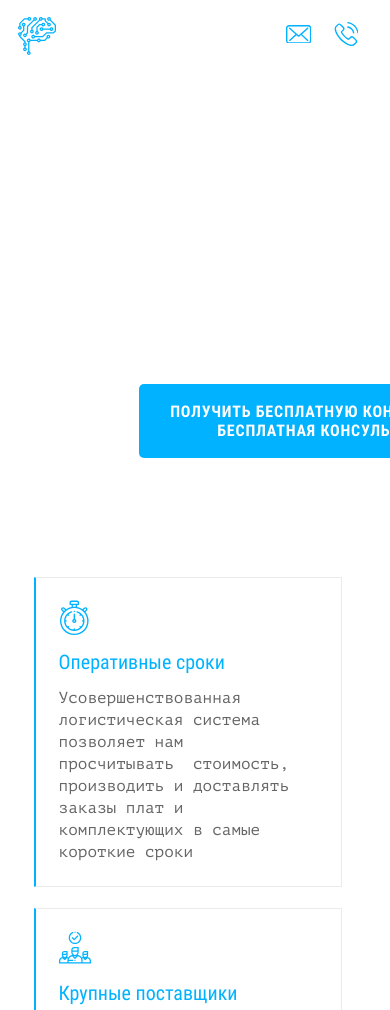
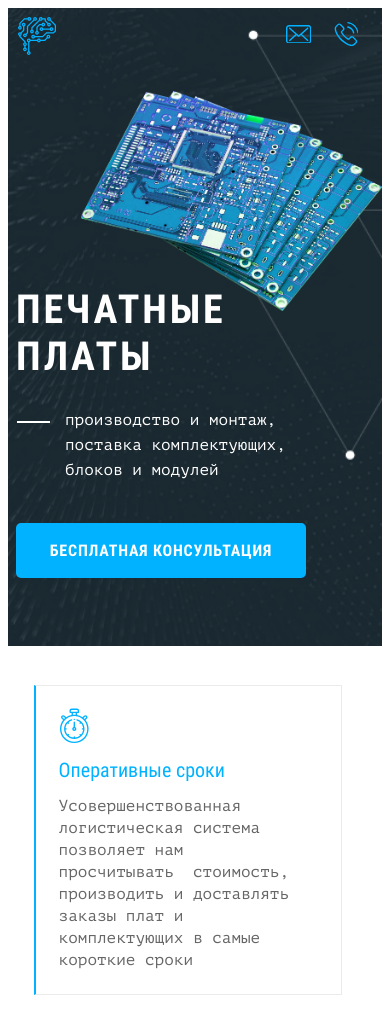
Before and after one commit to RickVoynich/SmartDevice, a plain HTML site: page build/index.html in a window 390 px wide. Shown: the top 1010 px of the page. Drawn offline with nearby package versions, Linux system fonts and the light colour scheme; files that its build step writes are made by us from their sources.

Commit message:
Добавляет стили: главный экран
Мобильная версия и мелкие правки

```diff
--- a/source/sass/blocks/promo.scss
+++ b/source/sass/blocks/promo.scss
@@ -3,20 +3,13 @@
   position: relative;
   display: flex;
   flex-direction: row;
-  padding-bottom: 273px;
-}
-
-.promo__bg-img {
-  position: absolute;
-  display: block;
-  width: 100%;
-  height: 870px;
+  padding-top: 83px;
+  padding-bottom: 274px;
+  background-color: $darkblue;
+  background-image: url("../../img/bg-promo-desktop.png");
+  background-position: center center;
+  background-size: cover;
   background-repeat: no-repeat;
-  background-size: cover;
-  left: 0;
-  top: -83px;
-  background-color: $darkblue;
-  background-image: url("../../img/bg-promo-desktop.jpg");
   z-index: -10;
 }
 
@@ -25,15 +18,33 @@
   margin: 0 auto;
   display: flex;
   flex-direction: column;
-  max-width: 740px;
+  width: 100%;
+  max-width: 1422px;
+  z-index: 1;
+
+  &::before {
+    position: absolute;
+    display: block;
+    content: "";
+    background-image: url("../../img/pcboard-desktop.png");
+    background-repeat: no-repeat;
+    background-position: center center;
+    background-size: cover;
+    width: 705px;
+    height: 515px;
+    z-index: -2;
+    top: 33%;
+    right: -5%;
+  }
 }
 
 .promo__title {
-  width: 718px;
+  width: 720px;
   margin: 0;
-  padding-top: 224px;
-  margin-left: 127px;
-  @extend %roboto-condensed-bold;
+  padding-top: 223px;
+  font-family: "Roboto Condensed", sans-serif;
+  font-style: normal;
+  font-weight: bold;
   font-size: 80px;
   line-height: 94px;
   letter-spacing: 0.07em;
@@ -42,14 +53,15 @@
 }
 
 .promo__text {
-  width: 670px;
-  @extend %pt-mono-normal;
+  width: 720px;
+  font-family: "PT Mono", monospace;
+  font-style: normal;
+  font-weight: normal;
   font-size: 22px;
   line-height: 34px;
   color: $white;
-  margin-top: 27px;
-  margin-left: 164px;
-  padding-left: 60px;
+  margin-top: 28px;
+  padding-left: 97px;
   position: relative;
 
   &::before {
@@ -58,7 +70,7 @@
     display: block;
     width: 66px;
     height: 3px;
-    left: -34px;
+    left: 4px;
     top: 16px;
     background-color: $white;
   }
@@ -70,7 +82,9 @@
   color: $white;
   border-radius: 5px;
 
-  @extend %roboto-condensed-bold;
+  font-family: "Roboto Condensed", sans-serif;
+  font-style: normal;
+  font-weight: bold;
   font-size: 16px;
   line-height: 19px;
   text-align: center;
@@ -81,74 +95,63 @@
   cursor: pointer;
   padding: 18px 0;
   margin-top: 22px;
-  margin-left: 224px;
+  margin-left: 98px;
+}
+
+.promo__btn-title--mobile {
+  display: none;
 }
 
 .promo__link {
   position: absolute;
   width: 93px;
-  @extend %pt-mono-normal;
+  font-family: "PT Mono", monospace;
+  font-style: normal;
+  font-weight: normal;
   font-size: 14px;
   line-height: 16px;
   color: $white;
 
   opacity: 0.5;
   transform: rotate(-90deg);
-  left: 92px;
+  left: -35px;
   top: 643px;
-}
-
-.promo__img {
-  position: relative;
-  display: block;
-  width: 705px;
-  height: 515px;
-  top: 168px;
-  left: -53px;
-
-  // &::after {
-  //   content: "";
-  //   position: absolute;
-  //   display: block;
-  //   width: 670px;
-  //   height: 640px;
-  //   left: -8px;
-  //   bottom: 15px;
-  //   background-repeat: no-repeat;
-  //   background-image: url("../../img/polygon-promo-desk.svg");
-  //   z-index: -1;
-  // }
+  cursor: pointer;
 }
 
 @media (max-width: $tablet-width) {
   .promo {
-    padding-bottom: 80px;
-  }
-
-  .promo__bg-img {
-    top: -276px;
+    padding-bottom: 164px;
+    background-image: url("../../img/bg-promo-tablet.png");
   }
 
   .promo__wrap {
-    max-width: 770px;
+    max-width: 720px;
     padding-bottom: 0;
+
+    &::before {
+      width: 465px;
+      height: 340px;
+      top: 5%;
+      right: -32%;
+    }
   }
 
   .promo__title {
-    width: 470px;
+    width: 400px;
     margin: 0;
-    padding-top: 96px;
-    padding-left: 80px;
+    padding-top: 97px;
+    padding-left: 64px;
     font-size: 60px;
     line-height: 70px;
   }
 
   .promo__text {
-    width: 456px;
+    width: 362px;
     font-size: 18px;
     line-height: 28px;
     margin-top: 29px;
-    margin-left: 116px;
+    margin-left: 100px;
     padding-left: 15px;
 
     &::before {
@@ -161,27 +164,64 @@
   .promo__button {
     width: 379px;
     margin-top: 37px;
-    margin-left: 131px;
+    margin-left: 115px;
   }
 
-  // .promo__img {
-  //   width: 465px;
-  //   height: 340px;
-  //   right: 69px;
-  //   top: 19px;
+  .promo__link {
+    display: none;
+  }
+}
+
+@media (max-width: $mobile-width) {
+  .promo {
+    padding-bottom: 68px;
+    background-image: url("../../img/bg-promo-mobile.png");
+  }
 
 
-  //   &::after {
-  //     content: "";
-  //     position: absolute;
-  //     display: block;
-  //     width: 670px;
-  //     height: 640px;
-  //     left: -8px;
-  //     bottom: 15px;
-  //     background-repeat: no-repeat;
-  //     background-image: url("../../img/polygon-promo-desk.svg");
-  //     z-index: -1;
-  //   }
-  // }
+  .promo__wrap {
+    min-width: 320px;
+    padding: 0 8px;
+
+    &::before {
+      width: 301px;
+      height: 220px;
+      top: 0;
+      right: 0;
+    }
+  }
+
+  .promo__title {
+    width: 277px;
+    padding-top: 195px;
+    padding-left: 0;
+    font-size: 40px;
+    line-height: 47px;
+  }
+
+  .promo__text {
+    width: 245px;
+    font-size: 16px;
+    line-height: 25px;
+    margin-top: 28px;
+    margin-left: 34px;
+
+    &::before {
+      top: 13px;
+    }
+  }
+
+  .promo__button {
+    width: 290px;
+    margin-top: 24px;
+    margin-left: 0;
+  }
+
+  .promo__btn-title--hidden {
+    display: none;
+  }
+
+  .promo__btn-title--mobile {
+    display: block;
+  }
 }
```
